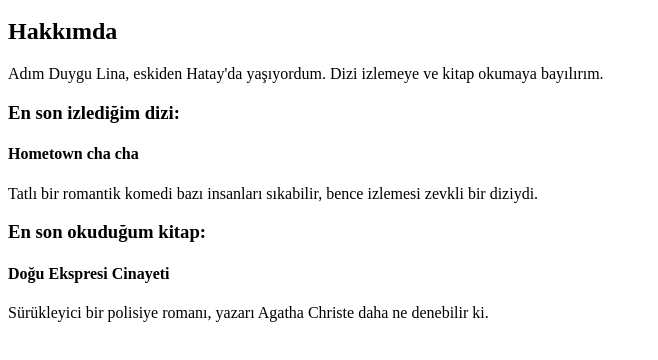
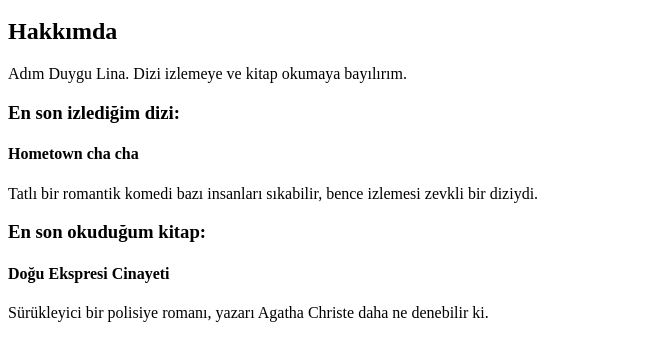
Before and after one commit to duygulina/first-html, a plain HTML site: page index.html in a window 1280 px wide. Shown: the part 48-408 px from the top of the page, without its empty margins (0-658 px from the left). Drawn offline with Linux system fonts and the light colour scheme.

Commit message:
Update index.html

```diff
--- a/index.html
+++ b/index.html
@@ -1,6 +1,6 @@
 <h1>Duygu Lina Yurtseven</h1>
 <h2>Hakkımda</h2>
-<p>Adım Duygu Lina, eskiden Hatay'da yaşıyordum. Dizi izlemeye ve kitap okumaya bayılırım. </p>
+<p>Adım Duygu Lina. Dizi izlemeye ve kitap okumaya bayılırım. </p>
 <h3>En son izlediğim dizi:</h3>
 <!-- <alt başlık> -->
     <h4>Hometown cha cha</h4>
```
